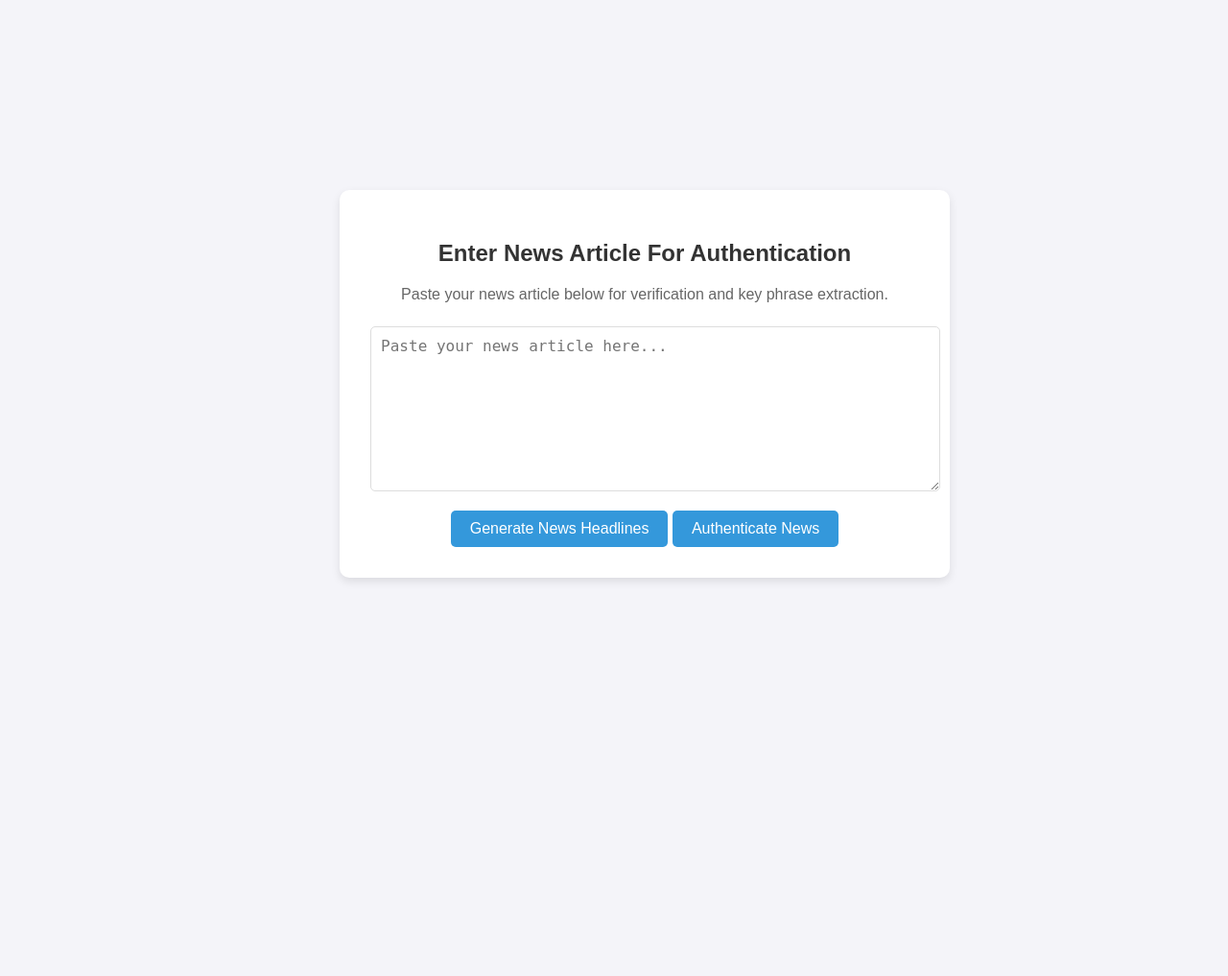
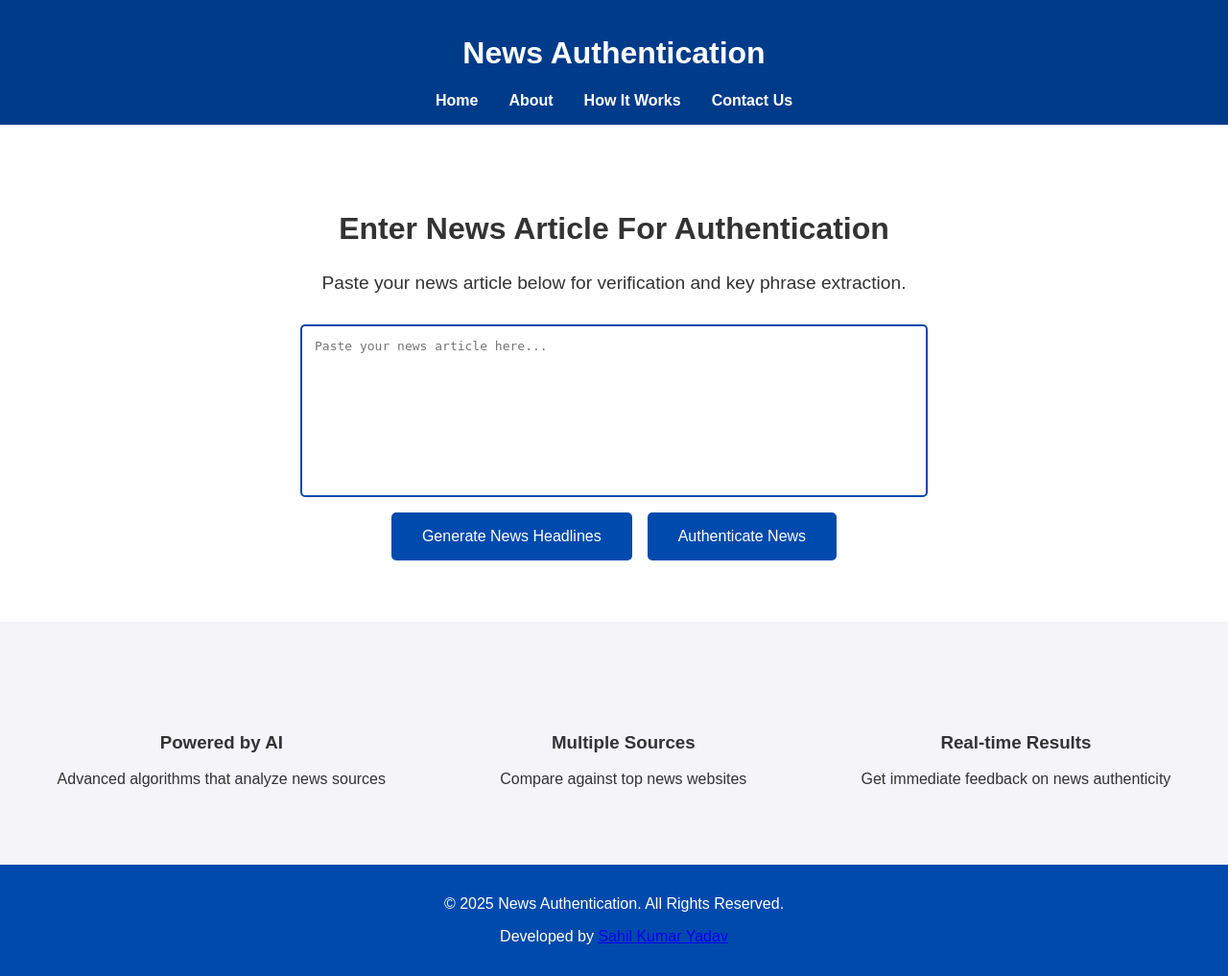
Before and after one commit to VighneshDevHub/NewsGuard-AI, a Flask app: page / in a window 1280 px wide. Shown: the whole page at 96% size. Before the commit the page ends 606 px from the top, so only its background shows below. Run offline with Flask 3, Linux system fonts and the light colour scheme.

Commit message:
key-phrase extracted

```diff
--- a/app.py
+++ b/app.py
@@ -201,5 +201,7 @@ def extract():
         print(f"Error: {str(e)}")
         return jsonify({"error": str(e)}), 500
 
+
+
 if __name__ == '__main__':
     app.run(debug=True)
--- a/static/css/styles.css
+++ b/static/css/styles.css
@@ -1,100 +1,229 @@
 /* General Styles */
 body {
-    font-family: Arial, sans-serif;
+  font-family: "Poppins", sans-serif;
+  margin: 0;
+  padding: 0;
   background-color: #f4f4f9;
   color: #333;
-    margin: 0;
-    padding: 0;
+  overflow-x: hidden;
+}
+header {
+    background-color: #004aad;
+    color: white;
+    padding: 1em 0;
+    text-align: center;
+    position: relative;
+    z-index: 10;
+    transition: background-color 0.3s ease-in-out;
+}
+header:hover {
+    background-color: #003b8a;
+}
+
+nav {
   display: flex;
   justify-content: center;
-    align-items: center;
-    height: 100vh;
+  gap: 2em;
+  transition: color 0.3s ease;
+
 }
 
-.container {
-    background: white;
-    padding: 2rem;
-    border-radius: 10px;
-    box-shadow: 0 4px 10px rgba(0, 0, 0, 0.1);
-    max-width: 800px;
-    width: 100%;
-    text-align: center;
+nav a {
+  color: white;
+  text-decoration: none;
+  font-weight: bold;
 }
 
-h1 {
-    font-size: 2rem;
-    margin-bottom: 1rem;
-    color: #2c3e50;
+.hero {
+  text-align: center;
+  padding: 4em 1em;
+  background-color: #fff;
+  animation: fadeIn 1s ease-in-out;
 }
 
-p {
-    font-size: 1rem;
-    color: #666;
-    margin-bottom: 1.5rem;
+@keyframes fadeIn {
+  0% {
+    opacity: 0;
   }
 
-/* Input Section */
+  100% {
+    opacity: 1;
+  }
+}
+
+.hero h1 {
+  font-size: 2.5em;
+  transform: translateY(-20px);
+  opacity: 0;
+  animation: slideDown 1s forwards;
+}
+@keyframes slideDown {
+  0% {
+    opacity: 0;
+    transform: translateY(-20px);
+  }
+  100% {
+    opacity: 1;
+    transform: translateY(0);
+  }
+}
+
+.hero h2 {
+  font-size: 2em;
+}
+
+.hero p {
+  font-size: 1.2em;
+  margin-bottom: 1.5em;
+  opacity: 0;
+  animation: fadeIn 1.5s forwards ease-in-out;
+
+}
+
+.input-section {
+  display: flex;
+  justify-content: center;
+  margin-top: 2em;
+  opacity: 0;
+  animation: fadeIn 2s forwards ease-in-out;
+
+}
+
+.input-section input {
+    padding: 1em;
+    width: 50%;
+    border: 2px solid #004aad;
+    border-radius: 5px;
+    font-size: 1em;
+    transition: all 0.3s ease;
+}
+.input-section input:focus {
+    border-color: #ffdd57;
+    outline: none;
+}
+
 textarea {
-    width: 100%;
-    height: 150px;
-    padding: 10px;
-    border: 1px solid #ddd;
+  padding: 1em;
+  width: 50%;
+  border: 2px solid #004aad;
   border-radius: 5px;
-    font-size: 1rem;
-    margin-bottom: 1rem;
-    resize: vertical;
+  font-size: 1em;
+  resize: none;
+}
+
+.button-group {
+  display: flex;
+  justify-content: center;
+  gap: 1em;
+  margin-top: 1em;
 }
 
 button {
-    background-color: #3498db;
+  padding: 1em 2em;
+  background-color: #004aad;
   color: white;
   border: none;
-    padding: 10px 20px;
   border-radius: 5px;
-    font-size: 1rem;
+  font-size: 1em;
   cursor: pointer;
-    transition: background-color 0.3s ease;
+  transition: background-color 0.3s;
 }
 
 button:hover {
-    background-color: #2980b9;
+  background-color: #00308f;
 }
 
-/* Loading Spinner */
 #loading-spinner {
   margin-top: 1rem;
+  text-align: center;
+  /* display: none; */
 }
 
 .spinner {
   border: 4px solid #f3f3f3;
   border-top: 4px solid #3498db;
   border-radius: 50%;
-    width: 30px;
-    height: 30px;
+  width: 50px;
+  height: 50px;
   animation: spin 1s linear infinite;
   margin: 0 auto;
 }
 
 @keyframes spin {
-    0% { transform: rotate(0deg); }
-    100% { transform: rotate(360deg); }
+  0% {
+    transform: rotate(0deg);
   }
 
-/* Result Section */
+  100% {
+    transform: rotate(360deg);
+  }
+}
+
 #result-section {
   margin-top: 2rem;
+  padding: 2em;
+  background-color: #ffffff;
+  border-radius: 10px;
+  box-shadow: 0 4px 8px rgba(0, 0, 0, 0.1);
   text-align: left;
 }
 
-#key-phrases {
-    background: #f9f9f9;
-    padding: 1rem;
-    border: 1px solid #ddd;
-    border-radius: 5px;
-    white-space: pre-wrap; /* Preserve formatting for JSON */
+#headlines-list,
+#search-results-list {
+  list-style-type: none;
+  padding: 0;
 }
 
-/* Hidden Class */
+#headlines-list li,
+#search-results-list li {
+  padding: 10px;
+  border-bottom: 1px solid #ddd;
+}
+
+#search-results-list li a {
+  color: #004aad;
+  text-decoration: none;
+  font-weight: bold;
+}
+
+#search-results-list li a:hover {
+  text-decoration: underline;
+}
+
+.features {
+    display: flex;
+    justify-content: space-around;
+    margin-top: 4em;
+    padding: 2em 0;
+    background-color: #f4f4f9;
+    animation: fadeInUp 2s ease-in-out;
+}
+@keyframes fadeInUp {
+    0% {
+        opacity: 0;
+        transform: translateY(20px);
+    }
+    100% {
+        opacity: 1;
+        transform: translateY(0);
+    }
+}
+.feature {
+    text-align: center;
+    transition: transform 0.3s ease;
+}
+.feature:hover {
+    transform: scale(1.05);
+}
+
+footer {
+  background-color: #004aad;
+  color: white;
+  text-align: center;
+  padding: 1em 0;
+  margin-top: 2em;
+}
+
 .hidden {
   display: none;
 }
--- a/static/js/script.js
+++ b/static/js/script.js
@@ -7,9 +7,9 @@ async function extractKeyPhrases() {
 
     // Show loading spinner and hide previous results
     extractButton.disabled = true;
-    loadingSpinner.classList.remove('hidden');
-    resultSection.classList.add('hidden');
-    headlinesList.innerHTML = '';  // Clear previous headlines
+    loadingSpinner.classList.remove('hidden');  // Show the loader
+    resultSection.classList.add('hidden');     // Hide result section
+    headlinesList.innerHTML = '';               // Clear previous headlines
 
     try {
         // Make API call to Flask backend
@@ -43,16 +43,15 @@ async function extractKeyPhrases() {
         });
 
         // Show results and hide the loading spinner
-        resultSection.classList.remove('hidden');
+        resultSection.classList.remove('hidden');  // Show the result section
     } catch (error) {
         console.error('Error:', error);
         alert('An error occurred while extracting key phrases. Please try again.');
     } finally {
         extractButton.disabled = false;
-        loadingSpinner.classList.add('hidden');
+        loadingSpinner.classList.add('hidden');   // Hide the loader
     }
 }
-
 
 async function searchNews() {
     const newsInput = document.getElementById('news-input').value;
@@ -62,12 +61,12 @@ async function searchNews() {
 
     // Show loading spinner and hide previous results
     searchButton.disabled = true;
-    loadingSpinner.classList.remove('hidden');
-    searchResultsList.innerHTML = '';  // Clear previous search results
+    loadingSpinner.classList.remove('hidden');  // Show the loader
+    searchResultsList.innerHTML = '';           // Clear previous search results
 
     try {
         // Make API call to Flask backend to perform search
-        const response = await fetch('/extract', {
+        const response = await fetch('/search', {
             method: 'POST',
             headers: {
                 'Content-Type': 'application/json',
@@ -85,6 +84,10 @@ async function searchNews() {
         // Display Google search results
         const searchResults = result.google_search_results;
 
+        if (searchResults.length === 0) {
+            alert('No search results found.');
+        }
+
         searchResults.forEach((url) => {
             const listItem = document.createElement('li');
             const link = document.createElement('a');
@@ -100,9 +103,14 @@ async function searchNews() {
         alert('An error occurred during the Google search. Please try again.');
     } finally {
         searchButton.disabled = false;
-        loadingSpinner.classList.add('hidden');
+        loadingSpinner.classList.add('hidden');  // Hide the loader
+
+
+
     }
 }
+
+
 
 // async function extractKeyPhrases() {
 //     const newsInput = document.getElementById('news-input').value;
--- a/templates/index.html
+++ b/templates/index.html
@@ -3,52 +3,74 @@
   <head>
     <meta charset="UTF-8" />
     <meta name="viewport" content="width=device-width, initial-scale=1.0" />
-    <title>News Key Phrase Extractor</title>
+    <title>News Authentication</title>
     <link rel="stylesheet" type="text/css" href="{{ url_for('static', filename='css/styles.css') }}" />
   </head>
   <body>
     <!-- Header Section -->
     <header>
+        <h1>News Authentication</h1>
+        <nav>
+            <a href="#home">Home</a>
+            <a href="#about">About</a>
+            <a href="#how-it-works">How It Works</a>
+            <a href="#contact">Contact Us</a>
+        </nav>
     </header>
 
     <!-- Main Section -->
-    <main>
-      <div class="container">
+    <section class="hero" id="home">
         <h2>Enter News Article For Authentication</h2>
         <p>Paste your news article below for verification and key phrase extraction.</p>
-
-        <!-- Input Section -->
+        <div class="input-section">
             <textarea
                 id="news-input"
                 placeholder="Paste your news article here..."
                 rows="10"
                 aria-label="News Article Input"
             ></textarea>
+        </div>
         <div class="button-group">
             <button id="extract-button" onclick="extractKeyPhrases()">Generate News Headlines</button>
             <button id="auth-button" onclick="authenticateNews()">Authenticate News</button>
         </div>
+    </section>
 
     <!-- Loading Spinner -->
-        <div id="loading-spinner" class="hidden">
+    <section id="loading-spinner" class="hidden">
         <div class="spinner"></div>
         <p>Processing your request...</p>
-        </div>
+    </section>
 
     <!-- Output Section -->
-        <div id="result-section" class="hidden">
+    <section id="result-section" class="hidden">
         <h3>Extracted News Headlines</h3>
         <ul id="headlines-list"></ul>
 
         <!-- Section for Google Search Results -->
         <h3>Top Similar News Articles</h3>
         <ul id="search-results-list"></ul>
+    </section>
+
+    <section class="features">
+        <div class="feature">
+            <h3>Powered by AI</h3>
+            <p>Advanced algorithms that analyze news sources</p>
         </div>
+        <div class="feature">
+            <h3>Multiple Sources</h3>
+            <p>Compare against top news websites</p>
         </div>
-    </main>
+        <div class="feature">
+            <h3>Real-time Results</h3>
+            <p>Get immediate feedback on news authenticity</p>
+        </div>
+    </section>
 
     <!-- Footer Section -->
     <footer>
+        <p>&copy; 2025 News Authentication. All Rights Reserved.</p>
+        <p>Developed by <a href="https://github.com/sahil-kumar-yadav">Sahil Kumar Yadav</a></p>
     </footer>
 
     <script src="{{ url_for('static', filename='js/script.js') }}"></script>
```
Lines whose indentation alone changed are shown as unchanged.
